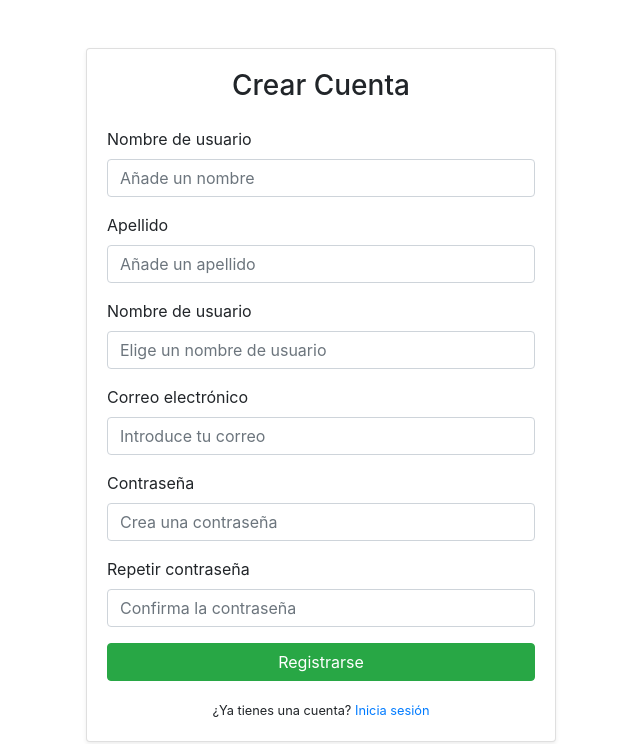
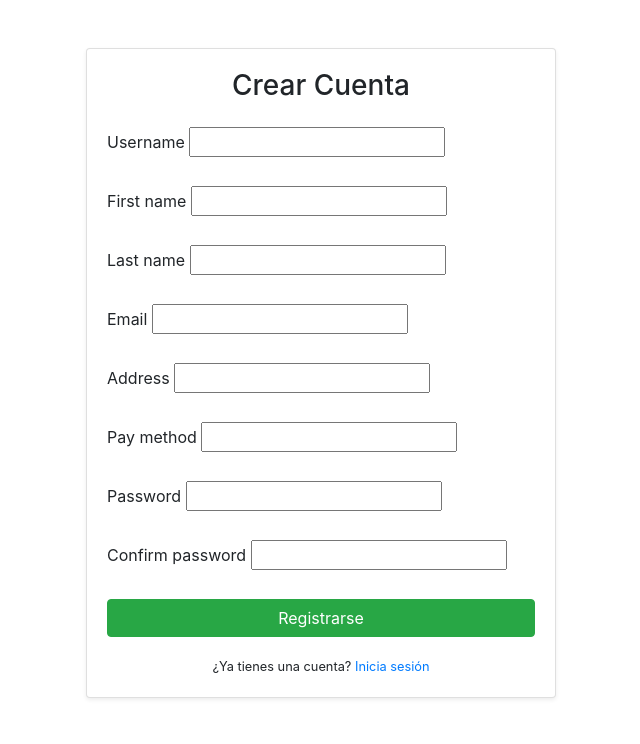
Before and after one commit to PepeCoral/orchid-cosmetics, a Django app: template src/app/templates/register.html in a window 1280 px wide. Shown: the part 56-800 px from the top of the page, without its empty margins (319-959 px from the left). Run offline with Django 5.2, Linux system fonts and the light colour scheme; the template is opened without the code that fills it, so the values that code supplies are empty, except form fields; tables that the repository leaves empty hold one stand-in row (values such as "Sample post"); form fields are guessed from the names that the template uses; some libraries are stand-ins or nearby versions.

Commit message:
feat: :sparkles: Update create user service and view to use the new form

```diff
--- a/src/app/templates/register.html
+++ b/src/app/templates/register.html
@@ -10,73 +10,81 @@
       <form method="POST" action="{% url 'register' %}">
         {% csrf_token %}
         <div class="form-group">
-          <label for="first_name">Nombre de usuario</label>
-          <input
-            type="text"
-            class="form-control"
-            id="first_name"
-            name="first_name"
-            placeholder="Añade un nombre"
-            required
-          />
+          <label for="username">{{form.username.label_tag}}</label>
+          {{form.username}}
+          {% if form.username.errors %}
+          <div class="error">
+            {{ form.username.errors }}
+          </div>
+          {% endif %}
+           {% if usernameAlreadyUse %}
+           <div class="error">Username already in use</div>
+          {% endif %}
         </div>
         <div class="form-group">
-          <label for="last_name">Apellido</label>
-          <input
-            type="text"
-            class="form-control"
-            id="last_name"
-            name="last_name"
-            placeholder="Añade un apellido"
-            required
-          />
+          <label for="first_name">{{form.first_name.label_tag}}</label>
+          {{form.first_name}}
+          {% if form.first_name.errors %}
+          <div class="error">
+            {{ form.first_name.errors }}
+          </div>
+          {% endif %}
         </div>
         <div class="form-group">
-          <label for="username">Nombre de usuario</label>
-          <input
-            type="text"
-            class="form-control"
-            id="username"
-            name="username"
-            placeholder="Elige un nombre de usuario"
-            required
-          />
+           <label for="last_name">{{form.last_name.label_tag}}</label>
+          {{form.last_name}}
+          {% if form.last_name.errors %}
+          <div class="error">
+            {{ form.last_name.errors }}
+          </div>
+          {% endif %}
         </div>
 
         <div class="form-group">
-          <label for="email">Correo electrónico</label>
-          <input
-            type="email"
-            class="form-control"
-            id="email"
-            name="email"
-            placeholder="Introduce tu correo"
-            required
-          />
+          <label for="email">{{form.email.label_tag}}</label>
+          {{form.email}}
+          {% if form.email.errors %}
+          <div class="error">
+            {{ form.email.errors }}
+          </div>
+          {% endif %}
+        </div>
+        <div class="form-group">
+          <label for="address">{{form.address.label_tag}}</label>
+          {{form.address}}
+          {% if form.address.errors %}
+          <div class="error">
+            {{ form.address.errors }}
+          </div>
+          {% endif %}
+        </div>
+        <div class="form-group">
+          <label for="pay_method">{{form.pay_method.label_tag}}</label>
+          {{form.pay_method}}
+          {% if form.pay_method.errors %}
+          <div class="error">
+            {{ form.pay_method.errors }}
+          </div>
+          {% endif %}
+        </div>
+        <div class="form-group">
+          <label for="password">{{form.password.label_tag}}</label>
+          {{form.password}}
+          {% if form.password.errors %}
+          <div class="error">
+            {{ form.password.errors }}
+          </div>
+          {% endif %}
         </div>
 
         <div class="form-group">
-          <label for="password">Contraseña</label>
-          <input
-            type="password"
-            class="form-control"
-            id="password"
-            name="password"
-            placeholder="Crea una contraseña"
-            required
-          />
-        </div>
-
-        <div class="form-group">
-          <label for="confirm_password">Repetir contraseña</label>
-          <input
-            type="password"
-            class="form-control"
-            id="confirm_password"
-            name="confirm_password"
-            placeholder="Confirma la contraseña"
-            required
-          />
+          <label for="confirm_password">{{form.confirm_password.label_tag}}</label>
+          {{form.confirm_password}}
+          {% if form.confirm_password.errors %}
+          <div class="error">
+            {{ form.confirm_password.errors }}
+          </div>
+          {% endif %}
         </div>
 
         <button type="submit" class="btn btn-success btn-block mt-3">
```
Also changed, not shown: src/app/services/user_service.py (+10 -4 lines).
